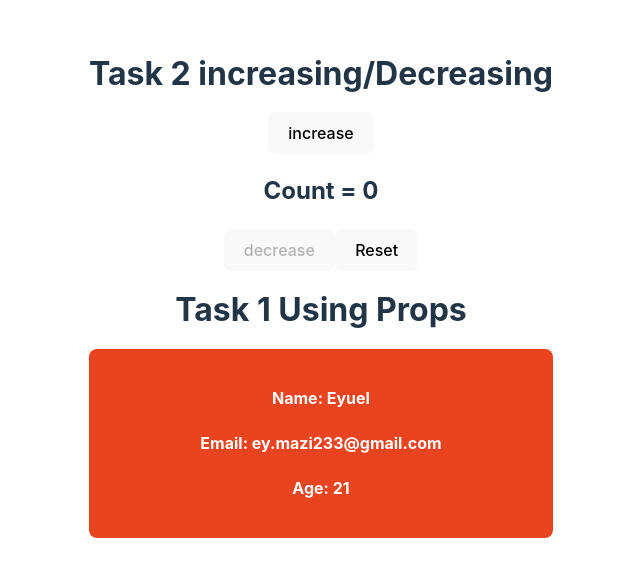
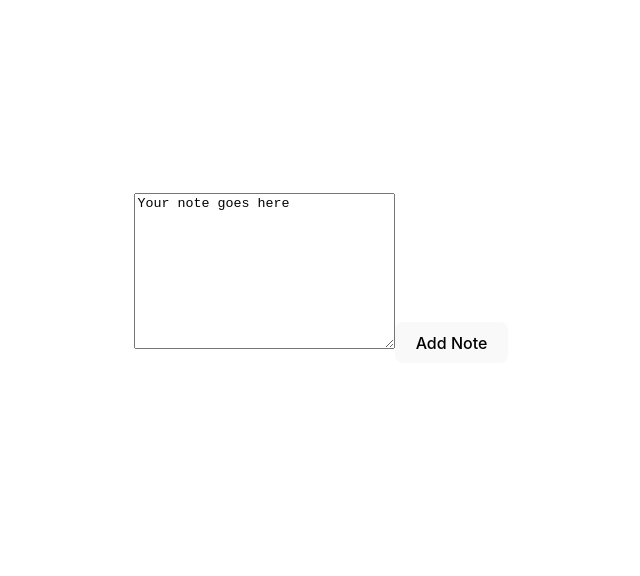
Before and after one commit to eyumazi/GDG-react, a React (Vite) app in the folder GDG-react/: page / in a window 1280 px wide. Shown: the part 114-690 px from the top of the page, without its empty margins (319-959 px from the left). Built offline with nearby package versions, Linux system fonts and the light colour scheme.

Commit message:
The class task about note taking is added

```diff
--- a/GDG-react/src/App.jsx
+++ b/GDG-react/src/App.jsx
@@ -1,32 +1,9 @@
-//Task 2 using useState
-//implements useState function for the increament and decreament button and reset button
-//including the bonus that the decrease button will be turned off when ever count reaches 0
-import { useState } from "react";
 import "./App.css";
+import { Note } from "./Components/Note";
+// import NoteTaking from "./Components/noteTaking";
 function App() {
-  const [count, setCount] = useState(0);
-  function increase() {
-    setCount(count + 1);
-  }
-  function decrease() {
-    setCount(count - 1);
-  }
-  function Reset() {
-    setCount(0);
-  }
-  return (
-    <>
-      <div>
-        <h1>Task 2 increasing/Decreasing</h1>
-        <button onClick={increase}>increase</button>
-        <h2 className="Count">Count = {count}</h2>
-        <button disabled={count == 0 ? true : false} onClick={decrease}>
-          decrease
-        </button>
-        <button onClick={Reset}>Reset</button>
-      </div>
-    </>
-  );
+  // return <NoteTaking />;
+  return <Note />;
 }
 
 export default App;
--- /dev/null
+++ b/GDG-react/src/Components/Note.jsx
@@ -0,0 +1,76 @@
+import { useState } from "react";
+
+export const Note = () => {
+  const [text, setText] = useState("Your note goes here");
+  const [edit, setEdit] = useState(false);
+  const [notes, setNotes] = useState([]);
+  const [editIndex, setEditIndex] = useState(null);
+
+  const handleEditNote = (index) => {
+    setText(notes[index]);
+    setEdit(true);
+    setEditIndex(index);
+  };
+
+  const handleDeleteNote = (index) => {
+    const updatedNotes = notes.filter((_, i) => i !== index);
+    setNotes(updatedNotes);
+  };
+
+  const handleAddNote = () => {
+    if (edit) {
+      const updatedNotes = notes.map((note, index) =>
+        index === editIndex ? text : note
+      );
+      setNotes(updatedNotes);
+      setEdit(false);
+      setEditIndex(null);
+    } else {
+      setNotes([...notes, text]);
+    }
+    setText("");
+  };
+
+  const AddNote = () => {
+    return (
+      <>
+        <ul>
+          {notes.map((note, index) => (
+            <li key={index}>
+              {note}
+              <button onClick={() => handleEditNote(index)}>Edit</button>
+              <button onClick={() => handleDeleteNote(index)}>Delete</button>
+            </li>
+          ))}
+        </ul>
+      </>
+    );
+  };
+
+  return (
+    <>
+      <form
+        onSubmit={(e) => {
+          e.preventDefault();
+          alert(
+            edit
+              ? "Your note is updated successfully"
+              : "Your note is added successfully"
+          );
+          handleAddNote();
+        }}
+      >
+        <textarea
+          onChange={(e) => setText(e.target.value)}
+          value={text}
+          cols="30"
+          rows="10"
+        ></textarea>
+        <button type="submit">{edit ? "Update Note" : "Add Note"}</button>
+        <br />
+      </form>
+
+      <AddNote />
+    </>
+  );
+};
--- /dev/null
+++ b/GDG-react/src/Components/ReactTaskManager.jsx
@@ -0,0 +1 @@
+export const ReactTaskManager = () => {};
--- a/GDG-react/src/Props.jsx
+++ /dev/null
@@ -1,44 +0,0 @@
-//Task 1
-//updating dybamically using props
-import PropTypes from "prop-types";
-function PropsTask(props) {
-  const cardStyle = {
-    backgroundColor: props.customcolor,
-    padding: "1em",
-    borderRadius: "8px",
-    color: "#fff",
-  };
-
-  return (
-    <>
-      <h1>Task 1 Using Props</h1>
-      <div className="card" style={cardStyle}>
-        <h4>Name: {props.name}</h4>
-        <h4>Email: {props.email}</h4>
-        <h4>Age: {props.age}</h4>
-      </div>
-    </>
-  );
-}
-
-PropsTask.propTypes = {
-  name: PropTypes.string.isRequired,
-  email: PropTypes.string.isRequired,
-  age: PropTypes.number,
-  customcolor: PropTypes.string,
-};
-
-function Test() {
-  return (
-    <div>
-      <PropsTask
-        name="Eyuel"
-        email="ey.mazi233@gmail.com"
-        age={21}
-        customcolor="#e94320"
-      />
-    </div>
-  );
-}
-
-export default Test;
--- a/GDG-react/src/main.jsx
+++ b/GDG-react/src/main.jsx
@@ -2,11 +2,9 @@ import { StrictMode } from "react";
 import { createRoot } from "react-dom/client";
 import "./index.css";
 import App from "./App.jsx";
-import Test from "./Props.jsx";
 
 createRoot(document.getElementById("root")).render(
   <StrictMode>
     <App />
-    <Test />
   </StrictMode>
 );
```
